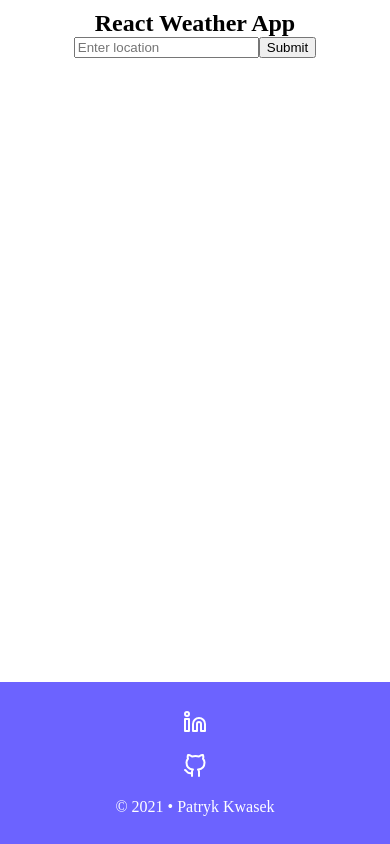
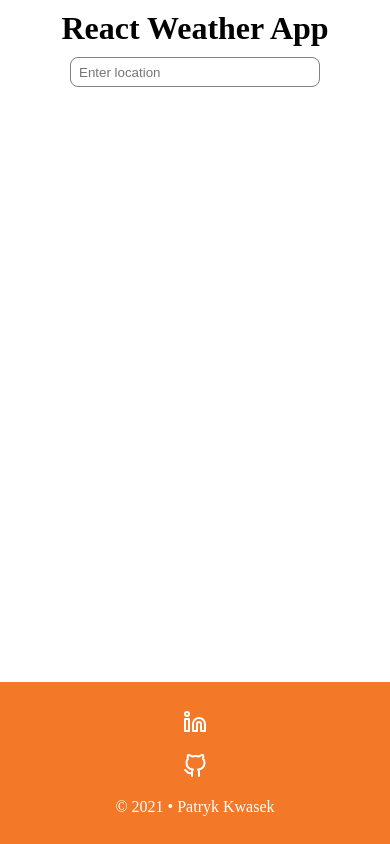
Before and after one commit to PatrykKwasek/react-weather-app, a React (Create React App) app: page / in a window 390 px wide. Built offline with nearby package versions, Linux system fonts and the light colour scheme.

Commit message:
Refactor some code + rewrite scss and create responsive design

```diff
--- a/package.json
+++ b/package.json
@@ -7,7 +7,7 @@
     "@testing-library/react": "^11.1.0",
     "@testing-library/user-event": "^12.1.10",
     "axios": "^0.21.1",
-    "node-sass": "^4.14.1",
+    "node-sass": "^6.0.1",
     "react": "^17.0.2",
     "react-dom": "^17.0.2",
     "react-feather": "^2.0.9",
--- a/src/components/App/App.js
+++ b/src/components/App/App.js
@@ -4,9 +4,5 @@ import { Home } from '../../pages/Home/Home';
 import '../../styles/app.scss';
 
 export const App = () => {
-  return (
-    <>
-      <Home />
-    </>
-  )
+  return <Home />
 }
--- a/src/components/Card/Card.js
+++ b/src/components/Card/Card.js
@@ -1,6 +1,7 @@
 import React from 'react';
 
 import { Image } from '../Image/Image';
+
 import { convertTimeToHumanDate } from '../../helpers/convertTimeToHumanDate';
 
 export const Card = ({ city, data }) => {
@@ -9,7 +10,6 @@ export const Card = ({ city, data }) => {
       <div className='card-container'>
         <p>
           {city.name} <sup className='country_id'>{city.country}</sup>
-
         </p>
 
         <p>
@@ -19,14 +19,15 @@ export const Card = ({ city, data }) => {
         <Image
           src={`http://openweathermap.org/img/wn/${data.current.weather[0].icon}@2x.png`}
           alt={data.current.weather[0].description}
+          className='card-weather-icon'
         />
 
         <p>{data.current.weather[0].description.toUpperCase()}</p>
 
         <div>
-          <p>Wind: {data.current.wind_speed}km/h</p>
-          <p>Humidity: {data.current.humidity}%</p>
-          <p>Pressure: {data.current.pressure} HPa</p>
+          <p><strong>Wind: </strong>{data.current.wind_speed}km/h</p>
+          <p><strong>Humidity: </strong>{data.current.humidity}%</p>
+          <p><strong>Pressure: </strong>{data.current.pressure} HPa</p>
         </div>
       </div>
 
@@ -38,18 +39,17 @@ export const Card = ({ city, data }) => {
             <Image
               src={`http://openweathermap.org/img/wn/${item.weather[0].icon}@2x.png`}
               alt={item.weather[0].description}
+              className='weather-icon'
             />
 
             <div>
-              <p>
-                <span>
-                  {Math.round(item.temp.max)}<sup>o</sup>
-                </span>
+              <span className='max-temperature'>
+                {Math.round(item.temp.max)}<sup>o</sup>
+              </span>
 
-                <span>
-                  {Math.round(item.temp.min)}<sup>o</sup>
-                </span>
-              </p>
+              <span className='min-temperature'>
+                {Math.round(item.temp.min)}<sup>o</sup>
+              </span>
             </div>
           </div>
         ))}
--- a/src/components/Footer/Footer.scss
+++ b/src/components/Footer/Footer.scss
@@ -1,5 +1,5 @@
 .footer {
-  background: #6c63ff;
+  background: #f37928;
   color: #fff;
   padding: 20px;
   display: flex;
--- a/src/components/Form/Form.js
+++ b/src/components/Form/Form.js
@@ -1,8 +1,8 @@
 import React from 'react';
 
-export const Form = ({ children, className }) => {
+export const Form = ({ children, onSubmit, className }) => {
   return (
-    <form className={className}>
+    <form onSubmit={onSubmit} className={className}>
       {children}
     </form>
   )
--- a/src/components/Image/Image.js
+++ b/src/components/Image/Image.js
@@ -1,7 +1,7 @@
 import React from 'react';
 
-export const Image = ({ src, alt }) => {
+export const Image = ({ src, alt, className }) => {
   return (
-    <img src={src} alt={alt} />
+    <img src={src} alt={alt} className={className} />
   )
 }
--- a/src/index.js
+++ b/src/index.js
@@ -1,7 +1,7 @@
 import React from 'react';
 import ReactDOM from 'react-dom';
+
 import { App } from './components/App/App';
-import reportWebVitals from './reportWebVitals';
 
 ReactDOM.render(
   <React.StrictMode>
@@ -9,8 +9,3 @@ ReactDOM.render(
   </React.StrictMode>,
   document.getElementById('root')
 );
-
-// If you want to start measuring performance in your app, pass a function
-// to log results (for example: reportWebVitals(console.log))
-// or send to an analytics endpoint. Learn more: https://bit.ly/CRA-vitals
-reportWebVitals();
--- a/src/pages/Home/Home.js
+++ b/src/pages/Home/Home.js
@@ -23,7 +23,8 @@ export const Home = () => {
     })
   }
 
-  const getWeatherData = () => {
+  const getWeatherData = (e) => {
+    e.preventDefault();
     setLoading(true);
     getData(`weather?q=${inputData.city}&units=metric`)
       .then(response => {
--- a/src/pages/Home/Home.scss
+++ b/src/pages/Home/Home.scss
@@ -6,23 +6,46 @@
   flex-direction: column;
 
   .form-container {
+    text-align: center;
     width: 95%;
-    margin: 10px auto;
-    text-align: center;
+    margin: 0 auto;
 
+    // Sticky footer
     flex: 1 1;
     margin-bottom: 20px;
     display: flex;
     flex-direction: column;
+
+    .header {
+      margin: 10px 0;
+      font-size: 10vw;
     }
 
+    .form {
+      .input {
+        width: 100%;
+        max-width: 250px;
+        height: 30px;
+        padding-left: 8px;
+        border-radius: 8px;
+        border: 1px solid gray;
+        outline: none;
+      }
+    }
+
+    .data-container {
       .card-container {
-    width: 95%;
+        width: 100%;
         max-width: 250px;
         margin: 20px auto;
         border: 1px solid gray;
         border-radius: 20px;
         padding: 16px;
+
+        .card-weather-icon {
+          max-width: 100%;
+          max-height: 100%;
+        }
 
         .country_id {
           background-color: gold;
@@ -32,19 +55,58 @@
       }
 
       .weather-forecast-container {
-    display: flex;
-    justify-content: center;
+        .day-week-item {
+          max-width: 150px;
+          margin: 15px auto;
+          border: 1px solid gray;
+          border-radius: 10px;
+          padding: 8px;
 
-    .day-week-item {
-      text-align: center;
+          .weather-icon {
+            max-width: 100%;
+            max-height: 100%;
+          }
+
+          .max-temperature {
+            margin-right: 0.2rem;
+            color: #f37928;
+          }
+
+          .min-temperature {
+            margin-left: 0.2rem;
+          }
+        }
+      }
     }
   }
 }
 
-@media (min-width: $screen__m) {
+@media (min-width: $screen__xxs) {
   .container {
-    .card-container {
-      width: 200px;
+    .form-container {
+      .header {
+        font-size: 2em;
+      }
+
+      .data-container {
+        .weather-forecast-container {
+          display: flex;
+          flex-wrap: wrap;
         }
       }
     }
+  }
+}
+
+@media (min-width: $screen__l) {
+  .container {
+    .form-container {
+      .data-container {
+        .weather-forecast-container {
+          max-width: 992px;
+          margin: 0 auto;
+        }
+      }
+    }
+  }
+}
--- a/src/pages/Home/HomeContent.js
+++ b/src/pages/Home/HomeContent.js
@@ -1,6 +1,5 @@
 import React from "react";
 
-import { Button } from "../../components/Button/Button";
 import { Card } from "../../components/Card/Card";
 import { Footer } from "../../components/Footer/Footer";
 import { Form } from "../../components/Form/Form";
@@ -8,24 +7,22 @@ import { Input } from "../../components/Input/Input";
 
 import './Home.scss';
 
-export const HomeContent = ({getWeatherData, handleInput, apiData, cityDetails}) => {
+export const HomeContent = ({ getWeatherData, handleInput, apiData, cityDetails }) => {
   return (
     <div className='container'>
       <div className='form-container'>
-        <h2>React Weather App</h2>
+        <h1 className='header'>React Weather App</h1>
 
-        <Form>
+        <Form
+          onSubmit={getWeatherData}
+          className='form'
+        >
           <Input
             type='text'
             name='city'
             placeholder='Enter location'
             onChange={handleInput}
-          />
-
-          <Button
-            txt='Submit'
-            onClick={getWeatherData}
-            type='button'
+            className='input'
           />
         </Form>
 
--- a/src/reportWebVitals.js
+++ /dev/null
@@ -1,13 +0,0 @@
-const reportWebVitals = onPerfEntry => {
-  if (onPerfEntry && onPerfEntry instanceof Function) {
-    import('web-vitals').then(({ getCLS, getFID, getFCP, getLCP, getTTFB }) => {
-      getCLS(onPerfEntry);
-      getFID(onPerfEntry);
-      getFCP(onPerfEntry);
-      getLCP(onPerfEntry);
-      getTTFB(onPerfEntry);
-    });
-  }
-};
-
-export default reportWebVitals;
--- a/src/styles/responsive.scss
+++ b/src/styles/responsive.scss
@@ -3,7 +3,7 @@
 //
 
 $screen__xxs: 320px;
-$screen__xs: 480px;
+$screen__xs: 425px;
 $screen__s: 640px;
 $screen__m: 768px;
 $screen__l: 992px;
```
Also changed, not shown: 2 other files (tests, documents, lock files or other folders). Lines whose indentation alone changed are shown as unchanged.
